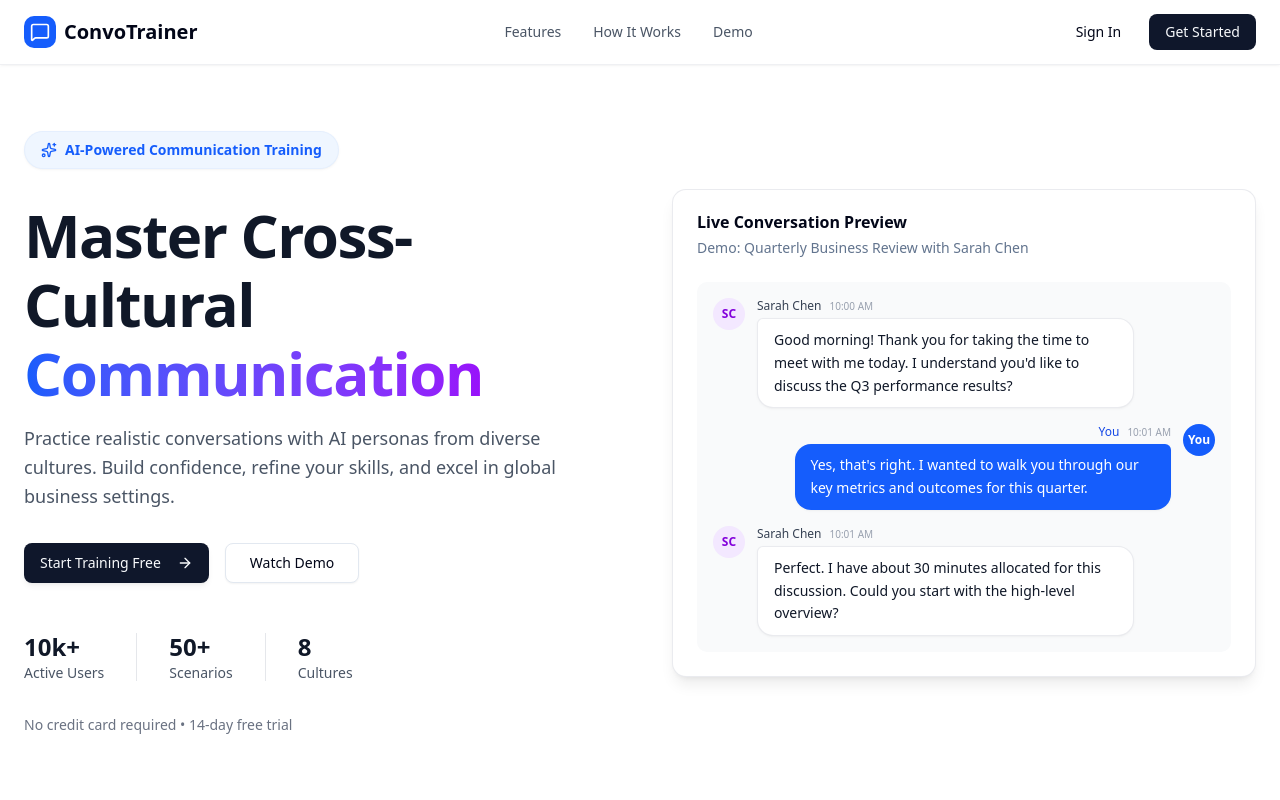
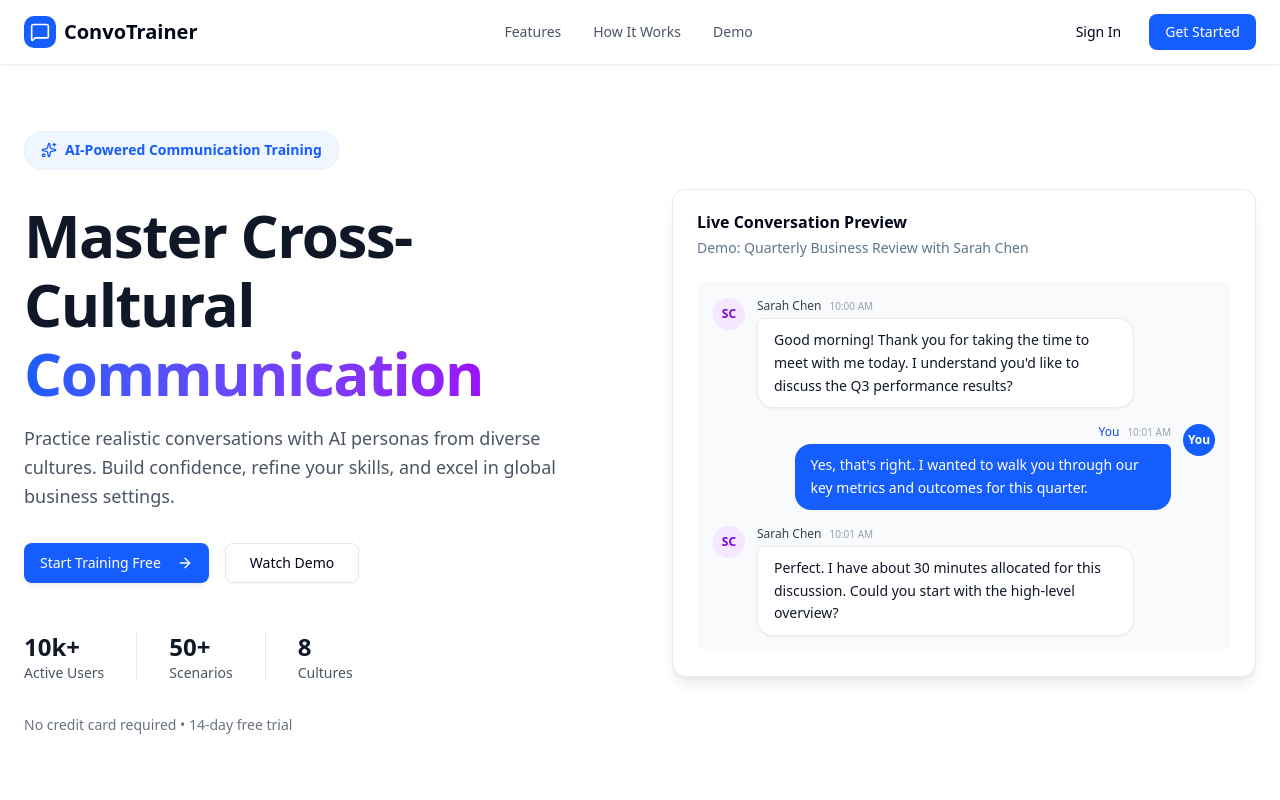
Before and after one commit to DylanTYX/social-interaction-app, a Next.js app: page / in a window 1280 px wide. Shown: the top 800 px of the page. Built offline with nearby package versions, Linux system fonts and the light colour scheme.

Commit message:
feat: update layout and globals styles with new theme handling and animations

```diff
--- a/src/app/globals.css
+++ b/src/app/globals.css
@@ -51,8 +51,9 @@
   --card-foreground: oklch(0.129 0.042 264.695);
   --popover: oklch(1 0 0);
   --popover-foreground: oklch(0.129 0.042 264.695);
-  --primary: oklch(0.208 0.042 265.755);
-  --primary-foreground: oklch(0.984 0.003 247.858);
+  /* Brand: tailwind blue-600 (#2563eb). Hover/active darker shade in button.tsx. */
+  --primary: oklch(0.546 0.245 262.881);
+  --primary-foreground: oklch(1 0 0);
   --secondary: oklch(0.968 0.007 247.896);
   --secondary-foreground: oklch(0.208 0.042 265.755);
   --muted: oklch(0.968 0.007 247.896);
@@ -70,8 +71,8 @@
   --chart-5: oklch(0.769 0.188 70.08);
   --sidebar: oklch(0.984 0.003 247.858);
   --sidebar-foreground: oklch(0.129 0.042 264.695);
-  --sidebar-primary: oklch(0.208 0.042 265.755);
-  --sidebar-primary-foreground: oklch(0.984 0.003 247.858);
+  --sidebar-primary: oklch(0.546 0.245 262.881);
+  --sidebar-primary-foreground: oklch(1 0 0);
   --sidebar-accent: oklch(0.968 0.007 247.896);
   --sidebar-accent-foreground: oklch(0.208 0.042 265.755);
   --sidebar-border: oklch(0.929 0.013 255.508);
@@ -85,8 +86,9 @@
   --card-foreground: oklch(0.984 0.003 247.858);
   --popover: oklch(0.208 0.042 265.755);
   --popover-foreground: oklch(0.984 0.003 247.858);
-  --primary: oklch(0.929 0.013 255.508);
-  --primary-foreground: oklch(0.208 0.042 265.755);
+  /* Slightly lighter blue for dark surfaces to keep contrast comfortable. */
+  --primary: oklch(0.628 0.211 261);
+  --primary-foreground: oklch(1 0 0);
   --secondary: oklch(0.279 0.041 260.031);
   --secondary-foreground: oklch(0.984 0.003 247.858);
   --muted: oklch(0.279 0.041 260.031);
@@ -186,4 +188,94 @@
   .gradient-text {
     @apply bg-gradient-to-r from-blue-600 to-purple-600 bg-clip-text text-transparent;
   }
+
+  /* Scroll-reveal: elements start hidden + nudged down, then ease in when the
+     `.reveal-visible` class is added by an IntersectionObserver. */
+  .reveal {
+    opacity: 0;
+    transform: translateY(24px);
+    transition: opacity 0.6s cubic-bezier(0.16, 1, 0.3, 1),
+      transform 0.6s cubic-bezier(0.16, 1, 0.3, 1);
+    will-change: opacity, transform;
+  }
+
+  .reveal-visible {
+    opacity: 1;
+    transform: translateY(0);
+  }
+
+  /* Drifting aurora blobs for the hero background. */
+  .aurora-blob {
+    position: absolute;
+    border-radius: 9999px;
+    filter: blur(64px);
+    opacity: 0.5;
+    animation: aurora-drift 18s ease-in-out infinite;
+  }
+
+  @keyframes aurora-drift {
+    0%,
+    100% {
+      transform: translate(0, 0) scale(1);
+    }
+    33% {
+      transform: translate(40px, -30px) scale(1.1);
+    }
+    66% {
+      transform: translate(-30px, 20px) scale(0.95);
+    }
+  }
+
+  /* Blinking caret for the typewriter demo. */
+  .typing-caret::after {
+    content: "";
+    display: inline-block;
+    width: 2px;
+    height: 1em;
+    margin-left: 2px;
+    vertical-align: text-bottom;
+    background-color: currentColor;
+    animation: caret-blink 1s steps(2) infinite;
+  }
+
+  @keyframes caret-blink {
+    0%,
+    50% {
+      opacity: 1;
+    }
+    50.01%,
+    100% {
+      opacity: 0;
+    }
+  }
+
+  /* Honor users who prefer reduced motion. */
+  @media (prefers-reduced-motion: reduce) {
+    .reveal {
+      opacity: 1;
+      transform: none;
+      transition: none;
+    }
+    .aurora-blob,
+    .typing-caret::after {
+      animation: none;
+    }
+  }
 }
+
+/* Print: keep colors, drop shadows, and let content flow onto white pages.
+   Interactive chrome opts out with Tailwind's `print:hidden`. */
+@media print {
+  * {
+    -webkit-print-color-adjust: exact;
+    print-color-adjust: exact;
+  }
+  body {
+    background: #fff !important;
+  }
+  .shadow-soft,
+  .shadow-soft-md,
+  .shadow-soft-lg {
+    box-shadow: none !important;
+  }
+}
--- a/src/app/layout.tsx
+++ b/src/app/layout.tsx
@@ -1,5 +1,6 @@
 import type { Metadata } from "next";
 import { Geist, Geist_Mono } from "next/font/google";
+import { Toaster } from "@/components/ui/sonner";
 import "./globals.css";
 
 const geistSans = Geist({
@@ -24,11 +25,20 @@ export default function RootLayout({
   children: React.ReactNode;
 }>) {
   return (
-    <html lang="en">
+    <html lang="en" suppressHydrationWarning>
+      <head>
+        {/* Apply the saved theme before first paint to avoid a flash. */}
+        <script
+          dangerouslySetInnerHTML={{
+            __html: `(function(){try{var t=localStorage.getItem("convotrainer.theme");if(t==="dark"||(t===null&&window.matchMedia("(prefers-color-scheme: dark)").matches)){document.documentElement.classList.add("dark");}}catch(e){}})();`,
+          }}
+        />
+      </head>
       <body
         className={`${geistSans.variable} ${geistMono.variable} antialiased`}
       >
         {children}
+        <Toaster richColors position="top-center" />
       </body>
     </html>
   );
```
